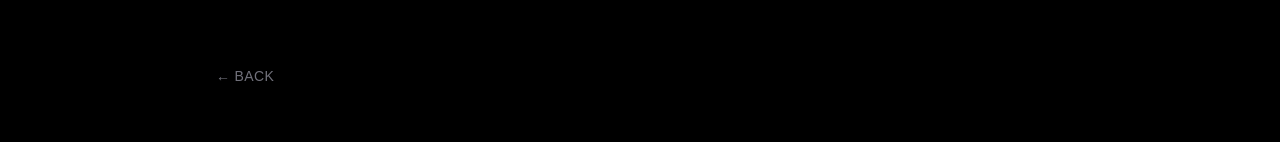
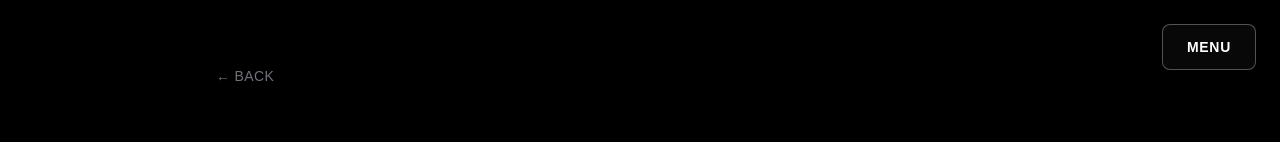
Before and after one commit to fredschultz21/Coastle, a Next.js app in the folder frontend/: page /how-to-play in a window 1280 px wide. Shown: the top 142 px of the page. Built offline with nearby package versions, Linux system fonts and the light colour scheme.

Commit message:
add menu mode test

```diff
--- /dev/null
+++ b/frontend/src/app/components/Menu.jsx
@@ -0,0 +1,51 @@
+"use client";
+
+import Link from "next/link";
+import { useState } from "react";
+
+export function Menu() {
+  const [isOpen, setIsOpen] = useState(false);
+
+  return (
+    <div className="relative">
+      <button
+        onClick={() => setIsOpen(!isOpen)}
+        className="px-5 py-3 md:px-6 md:py-3 bg-white/3 hover:bg-white/20 active:bg-white/30 backdrop-blur-sm border border-white/30 text-white font-bold text-xs md:text-sm tracking-wider rounded-lg shadow-lg transition-colors whitespace-nowrap"
+      >
+        MENU
+      </button>
+
+      {isOpen && (
+        <>
+          <div
+            className="fixed inset-0 z-40"
+            onClick={() => setIsOpen(false)}
+          />
+          <div className="absolute right-0 mt-2 w-48 bg-zinc-900 border border-zinc-800 rounded-lg shadow-2xl overflow-hidden z-50">
+            <Link
+              href="/"
+              className="block px-4 py-3 text-sm text-white hover:bg-zinc-800 transition-colors border-b border-zinc-800"
+              onClick={() => setIsOpen(false)}
+            >
+              Daily Mode
+            </Link>
+            <Link
+              href="/infinite"
+              className="block px-4 py-3 text-sm text-white hover:bg-zinc-800 transition-colors border-b border-zinc-800"
+              onClick={() => setIsOpen(false)}
+            >
+              Infinite Mode
+            </Link>
+            <Link
+              href="/how-to-play"
+              className="block px-4 py-3 text-sm text-white hover:bg-zinc-800 transition-colors"
+              onClick={() => setIsOpen(false)}
+            >
+              How to Play
+            </Link>
+          </div>
+        </>
+      )}
+    </div>
+  );
+}
--- a/frontend/src/app/layout.tsx
+++ b/frontend/src/app/layout.tsx
@@ -1,7 +1,8 @@
 import type { Metadata } from "next";
 import { Geist, Geist_Mono } from "next/font/google";
 import "./globals.css";
-import { Analytics } from "@vercel/analytics/next"
+import { Analytics } from "@vercel/analytics/next";
+import { Menu } from "./components/Menu";
 
 const geistSans = Geist({
   variable: "--font-geist-sans",
@@ -15,7 +16,7 @@ const geistMono = Geist_Mono({
 
 export const metadata: Metadata = {
   title: "Coastle",
-  description: "Generated by create next app",
+  description: "A daily geography game about finding coastal locations",
 };
 
 export default function RootLayout({
@@ -28,6 +29,9 @@ export default function RootLayout({
       <body
         className={`${geistSans.variable} ${geistMono.variable} antialiased`}
       >
+        <div className="fixed top-4 right-4 md:top-6 md:right-6 z-[100]">
+          <Menu />
+        </div>
         {children}
         <Analytics />
       </body>
```
